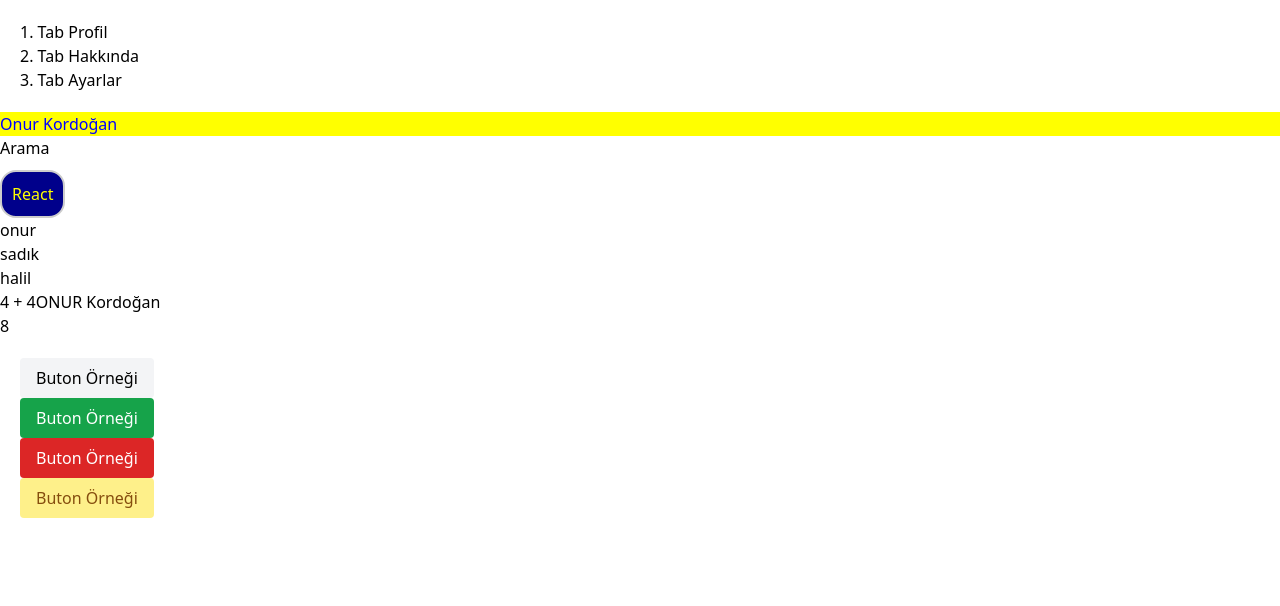
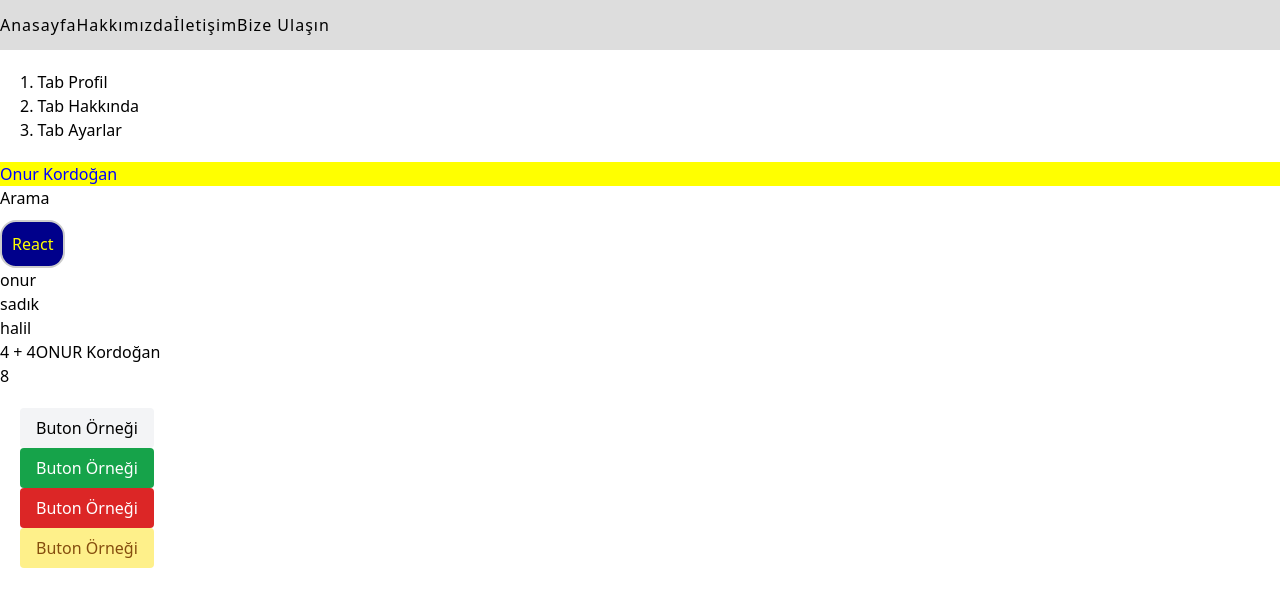
Before and after one commit to OnurKor/react-reminder, a React (Create React App) app: page / in a window 1280 px wide. Shown: the top 606 px of the page. Built offline with nearby package versions, Linux system fonts and the light colour scheme.

Commit message:
end-comment

```diff
--- /dev/null
+++ b/src/App.css
@@ -0,0 +1,10 @@
+.navbar{
+    height: 50px;
+    line-height: 50px;
+    width: 100%;
+    background-color: #ddd;
+    color: black;
+    margin: 0px auto;
+    letter-spacing: 1px;
+
+}
--- a/src/App.js
+++ b/src/App.js
@@ -1,9 +1,11 @@
 // import logo from './logo.svg';
 
 import Button from "./components/Button"
+import Navbar from "./components/Navbar"
 import Tab from "./components/Tab"
 import './tailwind.css'
 // import './style.scss'
+import './App.css'
 
 
 
@@ -27,6 +29,7 @@ const name = "Onur"
   };
   return (
     <>
+    <Navbar/>
     <div className="p-5">
     <Tab>
       <Tab.Panel title="Profil">1. Tab</Tab.Panel>
--- /dev/null
+++ b/src/components/Navbar.js
@@ -0,0 +1,14 @@
+import React from 'react'
+
+const Navbar = () => {
+  return (
+    <div className='navbar'>
+        <a href="#">Anasayfa</a>
+        <a href="#">Hakkımızda</a>
+        <a href="#">İletişim</a>
+        <a href="#">Bize Ulaşın</a>
+    </div>
+  )
+}
+
+export default Navbar;
```
Also changed, not shown: src/App.module.css (line endings or trailing spaces).
